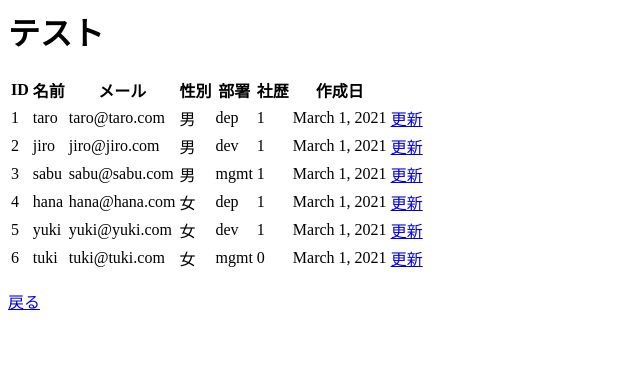
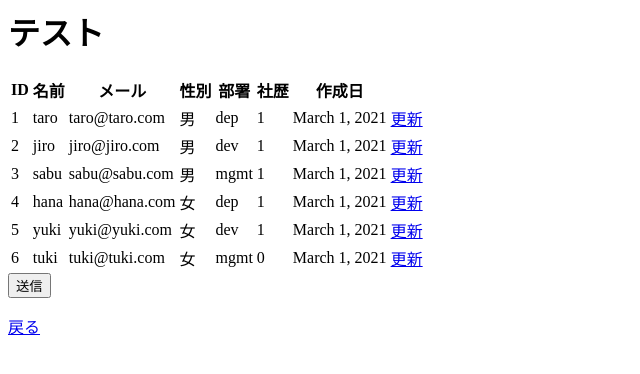
Before and after one commit to yubboyu/django, a Django app: page /info in a window 1280 px wide. Shown: the top 374 px of the page, without its empty margins (0-640 px from the left). Run offline with Django 3.2, Linux system fonts and the light colour scheme; data comes from the database, SQL or seed files in the repository.

Commit message:
🍥⛹ Checkpoint ./mypro/webtestapp/templates/webtestapp/info.html:18728712/43

```diff
--- a/mypro/webtestapp/templates/webtestapp/info.html
+++ b/mypro/webtestapp/templates/webtestapp/info.html
@@ -24,7 +24,7 @@
       {% endfor %}
   </table>
   <form action="{% url 'webtestapp:search' %}" method="post">
-
+    <td><input type="submit" value="送信" /></td>
 
   </form>
   <a href="/index.html">戻る</a>
```
